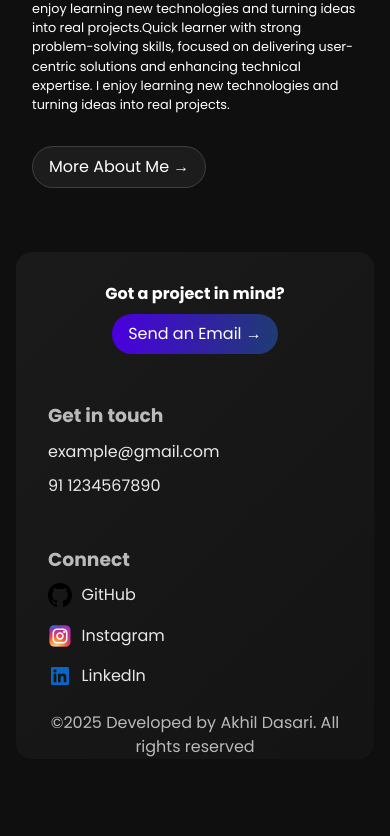
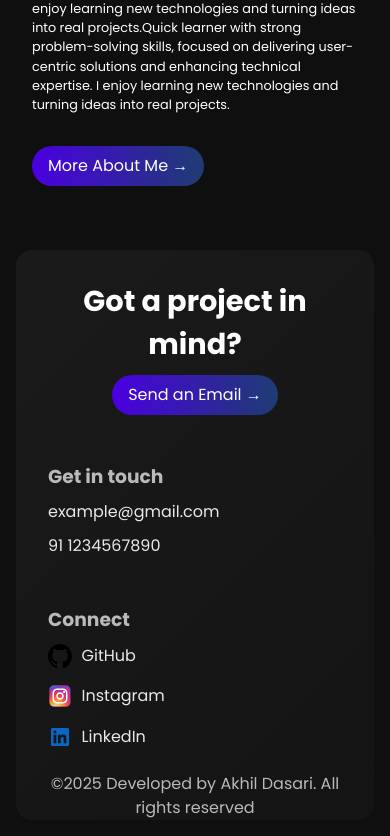
Before and after one commit to akhil-116/akhil-portfolio, a React (Vite) app: page / in a window 390 px wide. Shown: the part 1866-2702 px from the top of the page. Before the commit the page ends 2641 px from the top, so only its background shows below. Built offline with nearby package versions, Linux system fonts and the light colour scheme.

Commit message:
about me button changed and footer title updated for mobile

```diff
--- a/src/components/AboutMe/AboutMe.jsx
+++ b/src/components/AboutMe/AboutMe.jsx
@@ -21,7 +21,7 @@ skills, focused on delivering user-centric solutions and enhancing technical exp
 skills, focused on delivering user-centric solutions and enhancing technical expertise. I enjoy learning new technologies and turning ideas into real projects.
 
                     </p>
-                    <Button type="secondary" text="More About Me"/>
+                    <Button type="primary" text="More About Me"/>
                 </div>
 
 
--- a/src/components/Footer/Footer.css
+++ b/src/components/Footer/Footer.css
@@ -94,6 +94,6 @@
         margin-bottom: 1rem;
     }
     .footer-text{
-        font-size: 1rem;
+        font-size: 1.8rem;
     }
 }
```
